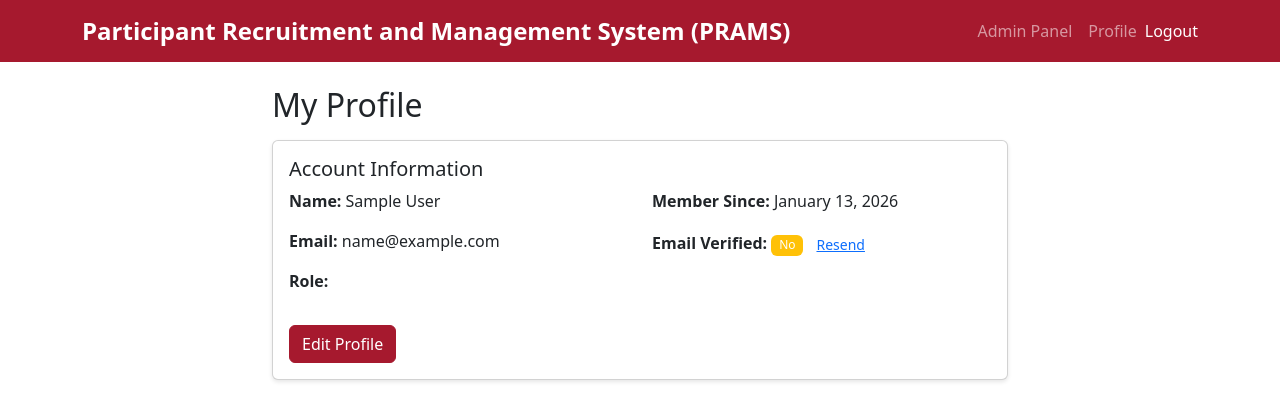
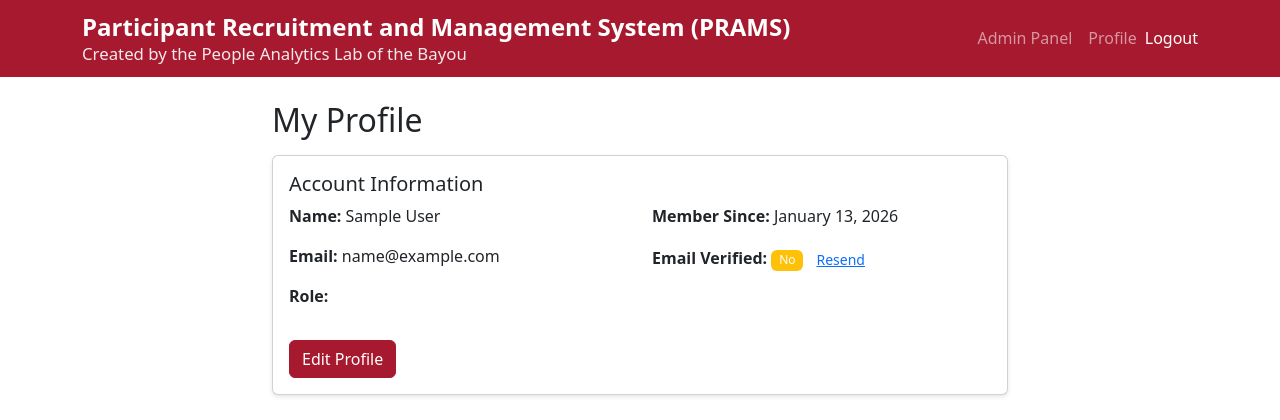
Before and after one commit to chriscastille6/SONA-System, a Django app: page /accounts/profile/ in a window 1280 px wide. Shown: the top 420 px of the page. Run offline with Django 5.2, Linux system fonts and the light colour scheme; the visitor is signed in with stand-in values (Sample User, id 1); parts of the project's set-up code (start-up, migrations or seed data) failed here and were passed over; some libraries are stand-ins or nearby versions.

Commit message:
Add subtext 'Created by the People Analytics Lab of the Bayou' to PRAMS header

```diff
--- a/static/css/style.css
+++ b/static/css/style.css
@@ -30,6 +30,17 @@ main {
 .navbar-brand {
     font-weight: bold;
     font-size: 1.5rem;
+    text-decoration: none;
+}
+
+.navbar-brand:hover {
+    text-decoration: none;
+    opacity: 0.9;
+}
+
+.navbar-brand small {
+    display: block;
+    margin-top: 2px;
 }
 
 .navbar-nav .logout-link {
--- a/templates/base.html
+++ b/templates/base.html
@@ -20,7 +20,10 @@
 <body>
     <nav class="navbar navbar-expand-lg navbar-dark" style="background-color: #A6192E;">
         <div class="container">
-            <a class="navbar-brand" href="{% url 'home' %}">{{ SITE_NAME }}</a>
+            <a class="navbar-brand" href="{% url 'home' %}" style="line-height: 1.2;">
+                <div>{{ SITE_NAME }}</div>
+                <small style="font-size: 0.7em; opacity: 0.9; font-weight: normal;">Created by the People Analytics Lab of the Bayou</small>
+            </a>
             <button class="navbar-toggler" type="button" data-bs-toggle="collapse" data-bs-target="#navbarNav">
                 <span class="navbar-toggler-icon"></span>
             </button>
```
